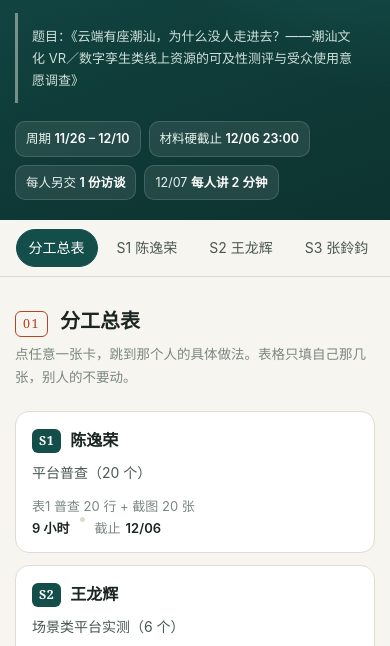
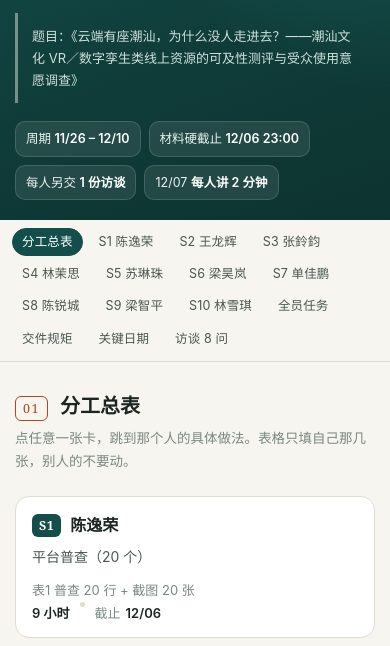
Before and after one commit to yubinpeng2020/chaoshan-vr-team-plan, a plain HTML site: page index.html in a window 390 px wide. Shown: the part 166-812 px from the top of the page. Drawn offline with Linux system fonts and the light colour scheme.

Commit message:
导航改为换行全显示：手机四行、桌面两行，不再横向滚动截断

```diff
--- a/index.html
+++ b/index.html
@@ -72,12 +72,11 @@ a:hover{text-decoration:underline}
   backdrop-filter:saturate(180%) blur(10px);border-bottom:1px solid var(--line);
 }
 .nav-inner{
-  display:flex;gap:6px;overflow-x:auto;scrollbar-width:none;
+  display:flex;flex-wrap:wrap;gap:5px;
   max-width:var(--maxw);margin:0 auto;padding:9px clamp(12px,4vw,28px)
 }
-.nav-inner::-webkit-scrollbar{display:none}
 .nav a{
-  flex:0 0 auto;font-size:14px;color:var(--ink-2);padding:6px 12px;border-radius:999px;
+  flex:0 0 auto;font-size:13px;color:var(--ink-2);padding:5px 9px;border-radius:999px;
   white-space:nowrap;border:1px solid transparent
 }
 .nav a:hover{background:#fff;text-decoration:none;border-color:var(--line)}
@@ -226,6 +225,13 @@ footer p{margin:0 0 6px}
   .hero{padding-top:26px}
   .hero .facts{gap:8px}
   .fact{font-size:12.5px;padding:6px 10px}
+  /* 导航：手机上不再横滑，全部换行显示 */
+  .nav-inner{
+    flex-wrap:wrap;overflow-x:visible;overflow-y:visible;
+    gap:4px 6px;padding:8px 12px;justify-content:flex-start;
+    max-height:none
+  }
+  .nav a{font-size:12.5px;padding:4px 9px;line-height:1.45;letter-spacing:.01em}
   .grid-roles{grid-template-columns:1fr}
   .role{border-radius:16px;padding:16px 15px}
   .role-head{gap:8px}
@@ -871,26 +877,40 @@ footer p{margin:0 0 6px}
   var byId = {};
   navLinks.forEach(function(a){ byId[a.getAttribute('href').slice(1)] = a; });
 
-  // 滚动高亮
+  var navEl = document.getElementById('nav');
+  function navH(){ return navEl ? navEl.offsetHeight : 56; }
+
+  // 滚动高亮（导航高度变化时重建，手机上导航会换行变成多行）
   var targets = Object.keys(byId).map(function(id){ return document.getElementById(id); }).filter(Boolean);
-  if ('IntersectionObserver' in window) {
-    var io = new IntersectionObserver(function(entries){
+  var io = null;
+  function buildObserver(){
+    if (!('IntersectionObserver' in window)) return;
+    if (io) io.disconnect();
+    io = new IntersectionObserver(function(entries){
       entries.forEach(function(e){
         if (e.isIntersecting) {
           navLinks.forEach(function(a){ a.classList.remove('on'); });
           var link = byId[e.target.id];
           if (link) {
             link.classList.add('on');
-            // 让当前项在导航条里可见
             var box = link.parentElement;
-            var left = link.offsetLeft - box.clientWidth / 2 + link.clientWidth / 2;
-            box.scrollTo({ left: Math.max(0, left), behavior: 'smooth' });
+            if (box.scrollWidth > box.clientWidth) {
+              var left = link.offsetLeft - box.clientWidth / 2 + link.clientWidth / 2;
+              box.scrollTo({ left: Math.max(0, left), behavior: 'smooth' });
+            }
           }
         }
       });
-    }, { rootMargin: '-45% 0px -50% 0px', threshold: 0 });
+    }, { rootMargin: '-' + (navH() + 12) + 'px 0px -' + Math.max(20, 50 - navH() / 10) + '% 0px', threshold: 0 });
     targets.forEach(function(t){ io.observe(t); });
   }
+  buildObserver();
+
+  var rt;
+  window.addEventListener('resize', function(){
+    clearTimeout(rt);
+    rt = setTimeout(buildObserver, 200);
+  });
 
   // 回到顶部
   var btn = document.getElementById('totop');
@@ -905,7 +925,7 @@ footer p{margin:0 0 6px}
       var el = document.querySelector(a.getAttribute('href'));
       if (!el) return;
       ev.preventDefault();
-      var y = el.getBoundingClientRect().top + window.scrollY - 62;
+      var y = el.getBoundingClientRect().top + window.scrollY - navH() - 8;
       window.scrollTo({ top: y, behavior: 'smooth' });
       history.replaceState(null, '', a.getAttribute('href'));
     });
```
Also changed, not shown: 1 other file.
